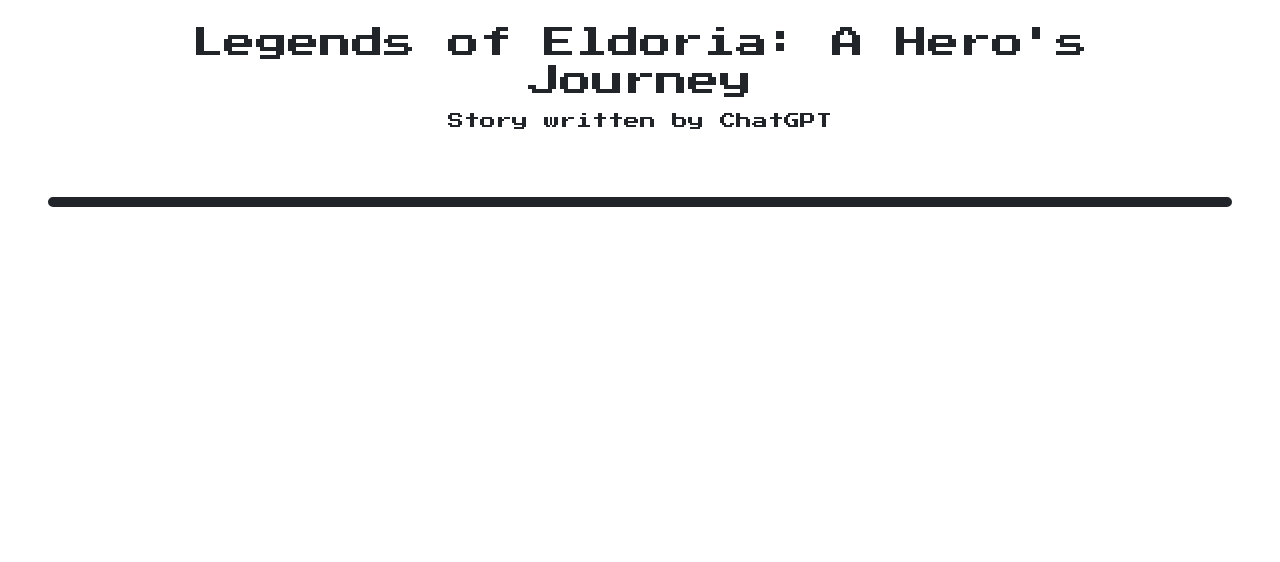
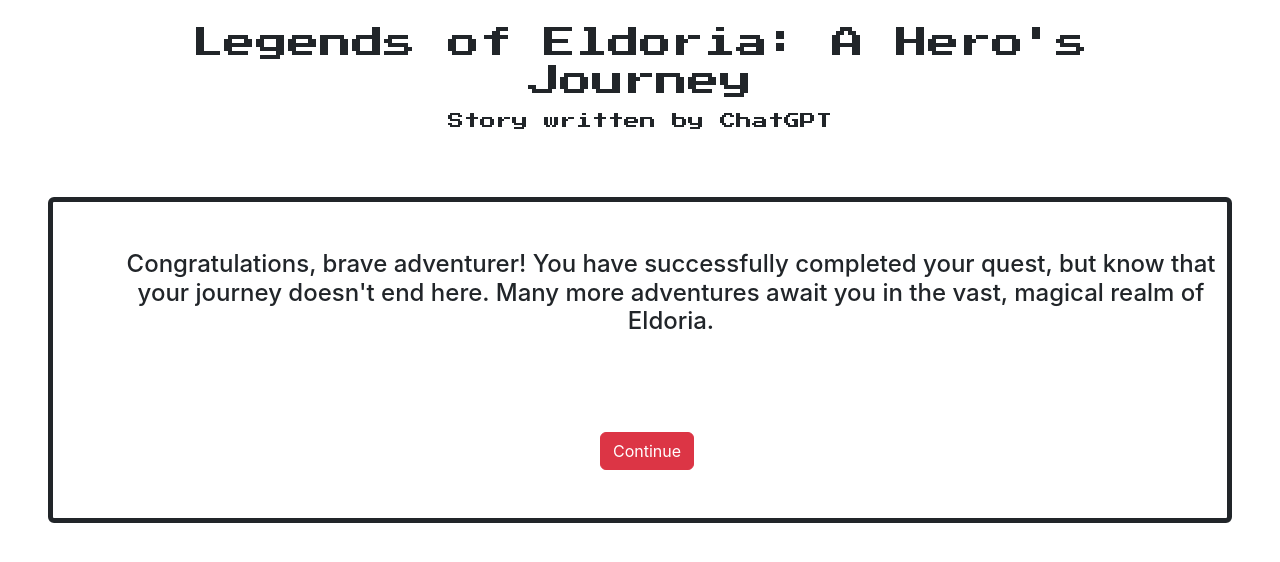
Before and after one commit to codingWithAaron/Legends-of-Eldoria, a React (Create React App) app: page /congratulations in a window 1280 px wide. Shown: the top 562 px of the page. Built offline with nearby package versions, Linux system fonts and the light colour scheme.

Commit message:
Congratulations component created

```diff
--- a/src/screen/Screen.js
+++ b/src/screen/Screen.js
@@ -14,6 +14,7 @@ import LabyrinthineCave from "./accept/LabyrinthineCave";
 import QuietlyNavigate from "./accept/QuietlyNavigate";
 import Underbelly from "./accept/Underbelly";
 import DefeatedDragon from "./accept/DefeatedDragon";
+import Congratulations from "./accept/Congratulations";
 
 function Screen(){
  return (
@@ -62,6 +63,9 @@ function Screen(){
                 <Route path="/defeateddragon" exact={true}>
                     <DefeatedDragon />
                 </Route>
+                <Route path="/congratulations" exact={true}>
+                    <Congratulations />
+                </Route>
 
             </Switch>
         </div>
--- /dev/null
+++ b/src/screen/accept/Congratulations.js
@@ -0,0 +1,23 @@
+import React from "react";
+import { Link } from "react-router-dom/cjs/react-router-dom.min";
+
+function Congratulations(){
+ return (
+    <>
+        <div className="container d-flex flex-column m-5">
+            <div className="text-center">
+                <div className="mb-5">
+                    <h4>Congratulations, brave adventurer! You have successfully completed your quest, but know that your journey doesn't end here. Many more adventures await you in the vast, magical realm of Eldoria.</h4>
+                </div>
+            </div>
+            <div className="text-center mt-5 d-flex justify-content-center">
+                <div className="me-5">
+                    <Link to="#" className="btn btn-danger">Continue</Link>
+                </div>
+            </div>
+        </div>
+    </>
+ )
+}
+
+export default Congratulations
--- a/src/screen/accept/DefeatedDragon.js
+++ b/src/screen/accept/DefeatedDragon.js
@@ -13,7 +13,7 @@ function DefeatedDragon(){
             </div>
             <div className="text-center mt-5 d-flex justify-content-center">
                 <div className="me-5">
-                    <Link to="#" className="btn btn-danger">Continue</Link>
+                    <Link to="/congratulations" className="btn btn-danger">Continue</Link>
                 </div>
             </div>
         </div>
```
